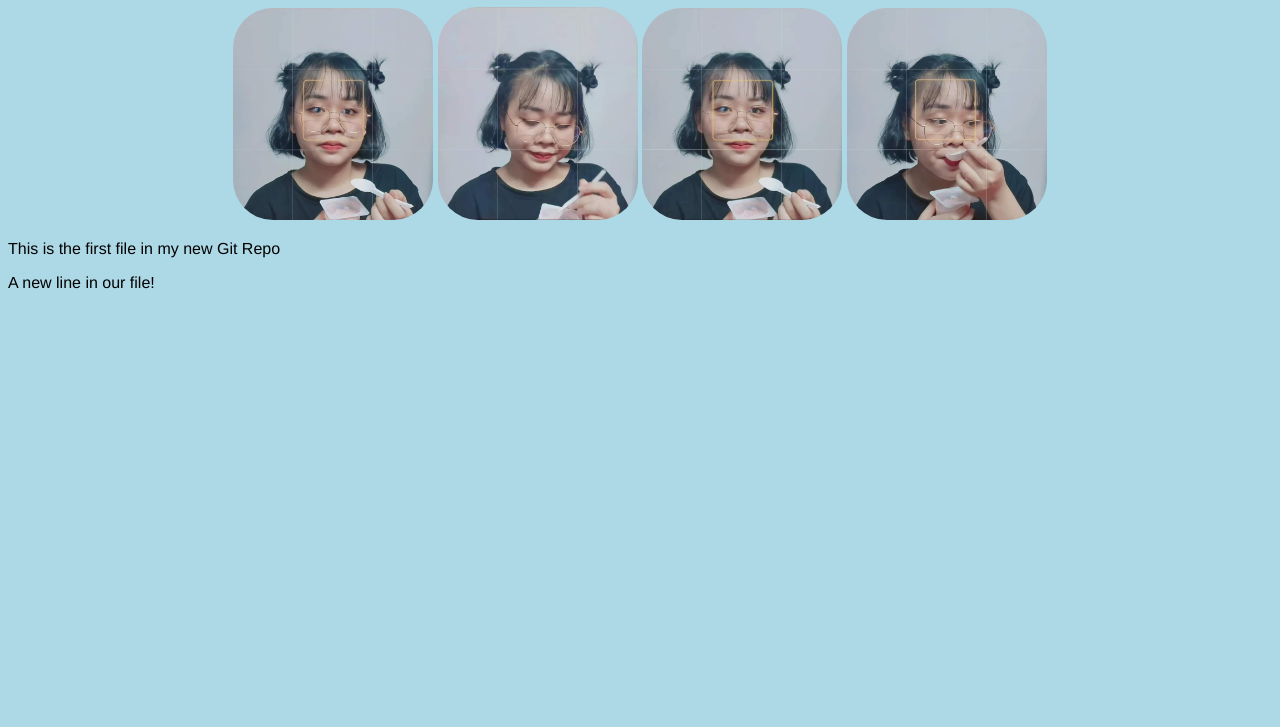
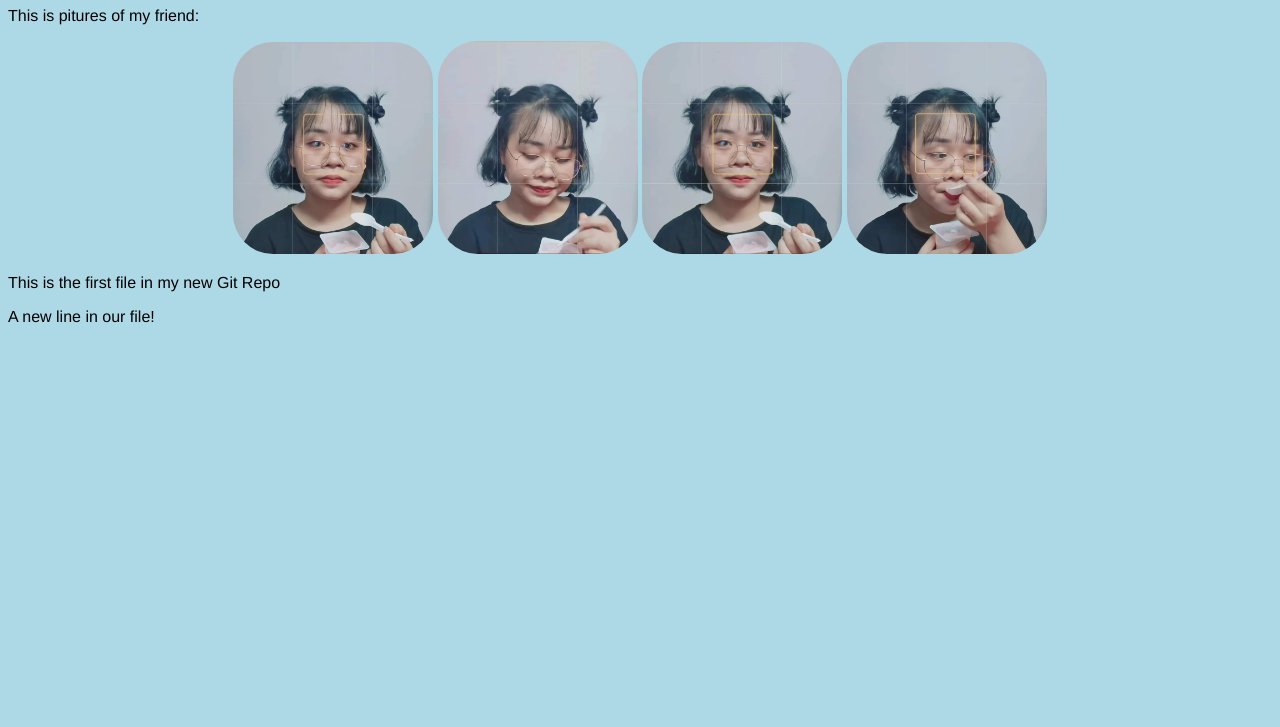
Before and after one commit to DNgocTai/hello, a plain HTML site: page index.html in a window 1280 px wide. Shown: the part 73-800 px from the top of the page. Drawn offline with Linux system fonts and the light colour scheme.

Commit message:
Add a new line in index.html

```diff
--- a/index.html
+++ b/index.html
@@ -9,6 +9,7 @@
 </head>
 <body>
     <h1>Hello World!</h1>
+    <p>This is pitures of my friend:</p>
     <div style="text-align: center;">
         <img src="./my_fr2.jpg" alt="My friend" style="width: 200px;border-radius: 40px;">
         <img src="./my_fr3.jpg" alt="My friend" style="width: 200px;border-radius: 40px;">
```
